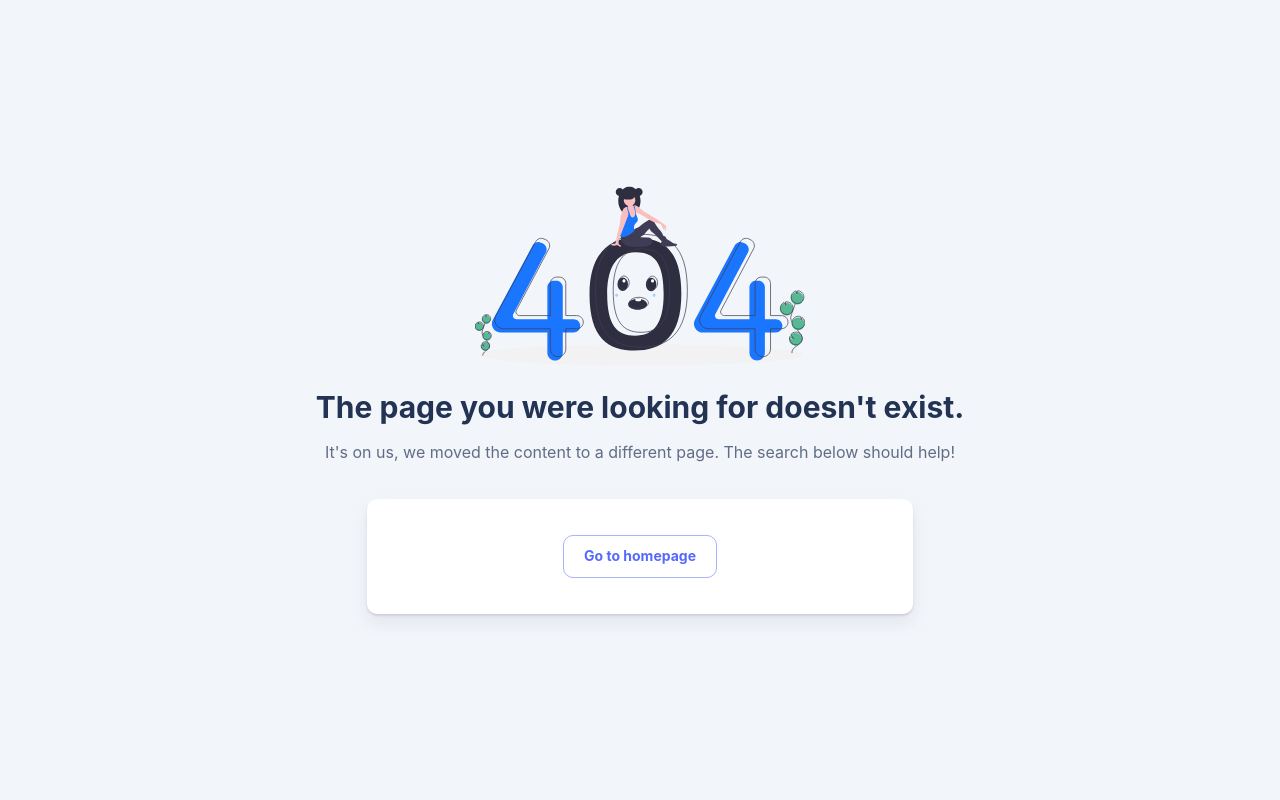
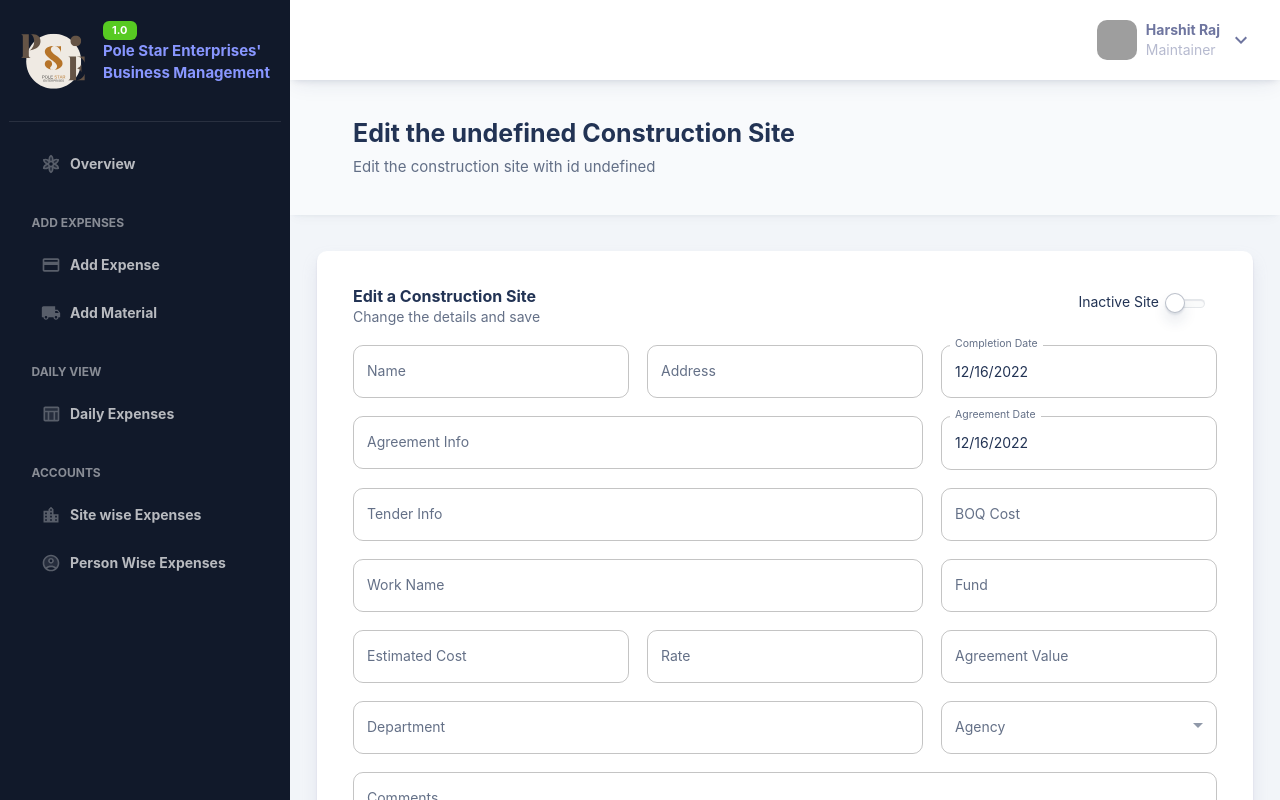
Before and after one commit to 1-Harshit/business-management, a Next.js app: page /admin/site/1/edit in a window 1280 px wide. Before the commit this address had no page. Shown: the top 800 px of the page. Built offline with nearby package versions, Linux system fonts and the light colour scheme; grey boxes are pictures that could not be loaded.

Commit message:
Add edit page

```diff
--- a/src/constants/colDefs/index.ts
+++ b/src/constants/colDefs/index.ts
@@ -4,4 +4,3 @@ import personsColDef from "./person"
 import siteColDef from "./site"
 
 export { expenseColDef, MaterialColDef, personsColDef, siteColDef }
-export default { expenseColDef, MaterialColDef, personsColDef, siteColDef }
--- a/src/pages/admin/person/[id]/edit.tsx
+++ b/src/pages/admin/person/[id]/edit.tsx
@@ -137,7 +137,7 @@ const PersonEdit = () => {
                 loadingPosition="start"
                 startIcon={<SaveIcon />}
               >
-                Save
+                Save Changes
               </LoadingButton>
             </Grid>
           </Grid>
--- /dev/null
+++ b/src/pages/admin/site/[id]/edit.tsx
@@ -0,0 +1,266 @@
+import { LoadingButton } from "@mui/lab"
+import {
+  Card,
+  Container,
+  FormControl,
+  Grid,
+  InputLabel,
+  MenuItem,
+  Select,
+  Switch,
+  TextField,
+  Typography,
+} from "@mui/material"
+import { DatePicker } from "@mui/x-date-pickers"
+import Head from "next/head"
+import SaveIcon from "@mui/icons-material/Save"
+import { ChangeEvent, WheelEvent, useState } from "react"
+
+import PageTitle from "src/components/PageTitle"
+import { Site } from "src/constants/models"
+import SidebarLayout from "src/layouts/SidebarLayout"
+
+const SiteEdit = () => {
+  const [values, setValues] = useState<Site>({} as Site)
+  const [isLoading, setIsLoading] = useState(false)
+
+  const handleInputChange = (event: ChangeEvent<HTMLInputElement>) => {
+    const { name, value } = event.target
+    setValues({
+      ...values,
+      [name]: value,
+    })
+  }
+
+  const handleSubmit = () => {
+    setIsLoading(true)
+    // console.log(values)
+    setTimeout(() => {
+      setIsLoading(false)
+    }, 2000)
+  }
+
+  const handleWheel = (e: WheelEvent<HTMLDivElement>) =>
+    (e.target as EventTarget & HTMLDivElement).blur()
+
+  const props = {
+    fullWidth: true,
+    onChange: handleInputChange,
+    disabled: isLoading,
+  }
+
+  return (
+    <>
+      <Head>
+        <title>Edit a Site</title>
+      </Head>
+      <PageTitle
+        heading={`Edit the ${values.name} Construction Site`}
+        subHeading={`Edit the construction site with id ${values.ID}`}
+      />
+      <Container maxWidth="lg">
+        <Card sx={{ p: { xs: 2, md: 4 } }}>
+          <Grid container spacing={2}>
+            <Grid item xs={12} md={8}>
+              <Typography variant="h4">Edit a Construction Site</Typography>
+              <Typography color="textSecondary" sx={{ mb: 2 }}>
+                Change the details and save
+              </Typography>
+            </Grid>
+            <Grid
+              item
+              xs={12}
+              md={4}
+              sx={{
+                display: "inline",
+                textAlign: { xs: "left", md: "right" },
+                mb: { xs: 2, md: 0 },
+              }}
+            >
+              <Typography sx={{ display: "inline" }}>
+                {values.isActive ? "Active" : "Inactive"} Site
+              </Typography>
+              <Switch
+                checked={values.isActive}
+                onChange={(e, checked) => {
+                  setValues({
+                    ...values,
+                    isActive: checked,
+                  })
+                }}
+                name="isActive"
+                color="primary"
+                inputProps={{ "aria-label": "controlled" }}
+              />
+            </Grid>
+          </Grid>
+          <Grid container spacing={2}>
+            <Grid item xs={12} md={4}>
+              <TextField
+                label="Name"
+                name="name"
+                value={values.name}
+                {...props}
+              />
+            </Grid>
+            <Grid item xs={12} md={4}>
+              <TextField
+                label="Address"
+                name="address"
+                value={values.address}
+                {...props}
+              />
+            </Grid>
+            <Grid item xs={12} md={4}>
+              <DatePicker
+                label="Completion Date"
+                value={values.completionDate}
+                onChange={(newDate) =>
+                  setValues({ ...values, completionDate: newDate as Date })
+                }
+                renderInput={(params) => <TextField {...params} fullWidth />}
+                disabled={isLoading}
+              />
+            </Grid>
+            <Grid item xs={12} md={8}>
+              <TextField
+                label="Agreement Info"
+                name="agreementInfo"
+                value={values.agreementInfo}
+                multiline
+                {...props}
+              />
+            </Grid>
+            <Grid item xs={12} md={4}>
+              <DatePicker
+                label="Agreement Date"
+                value={values.agreementDate}
+                onChange={(newDate) =>
+                  setValues({ ...values, agreementDate: newDate as Date })
+                }
+                renderInput={(params) => <TextField {...params} fullWidth />}
+                disabled={isLoading}
+              />
+            </Grid>
+            <Grid item xs={12} md={8}>
+              <TextField
+                label="Tender Info"
+                name="tenderInfo"
+                value={values.tenderInfo}
+                multiline
+                {...props}
+              />
+            </Grid>
+            <Grid item xs={12} md={4}>
+              <TextField
+                label="BOQ Cost"
+                name="boqCost"
+                value={values.boqCost}
+                type="number"
+                onWheel={handleWheel}
+                {...props}
+              />
+            </Grid>
+            <Grid item xs={12} md={8}>
+              <TextField
+                label="Work Name"
+                name="workName"
+                value={values.workName}
+                multiline
+                {...props}
+              />
+            </Grid>
+            <Grid item xs={12} md={4}>
+              <TextField
+                label="Fund"
+                name="fund"
+                value={values.fund}
+                {...props}
+              />
+            </Grid>
+            <Grid item xs={12} md={4}>
+              <TextField
+                label="Estimated Cost"
+                name="estimatedCost"
+                value={values.estimatedCost}
+                type="number"
+                onWheel={handleWheel}
+                {...props}
+              />
+            </Grid>
+            <Grid item xs={12} md={4}>
+              <TextField
+                label="Rate"
+                name="rate"
+                value={values.rate}
+                {...props}
+              />
+            </Grid>
+            <Grid item xs={12} md={4}>
+              <TextField
+                label="Agreement Value"
+                name="agreementValue"
+                value={values.agreementValue}
+                type="number"
+                onWheel={handleWheel}
+                {...props}
+              />
+            </Grid>
+            <Grid item xs={12} md={8}>
+              <TextField
+                label="Department"
+                name="department"
+                value={values.department}
+                {...props}
+              />
+            </Grid>
+            <Grid item xs={12} md={4}>
+              <FormControl fullWidth>
+                <InputLabel htmlFor="agency">Agency</InputLabel>
+                <Select
+                  id="agency"
+                  value={values.agency}
+                  onChange={(e) =>
+                    setValues({ ...values, agency: e.target.value as string })
+                  }
+                  name="agency"
+                  label="Agency"
+                  disabled={isLoading}
+                >
+                  <MenuItem value="Cash">Pole Star Enterprises</MenuItem>
+                  <MenuItem value="UPI">Manoj Kumar</MenuItem>
+                </Select>
+              </FormControl>
+            </Grid>
+            <Grid item xs={12}>
+              <TextField
+                label="Comments"
+                name="comments"
+                value={values.comments}
+                multiline
+                {...props}
+              />
+            </Grid>
+            <Grid item xs={12} md={4} />
+            <Grid item xs={12} md={4}>
+              <LoadingButton
+                fullWidth
+                variant="contained"
+                onClick={handleSubmit}
+                loading={isLoading}
+                loadingPosition="start"
+                startIcon={<SaveIcon />}
+              >
+                Save Changes
+              </LoadingButton>
+            </Grid>
+          </Grid>
+        </Card>
+      </Container>
+    </>
+  )
+}
+
+SiteEdit.layout = SidebarLayout
+
+export default SiteEdit
```
